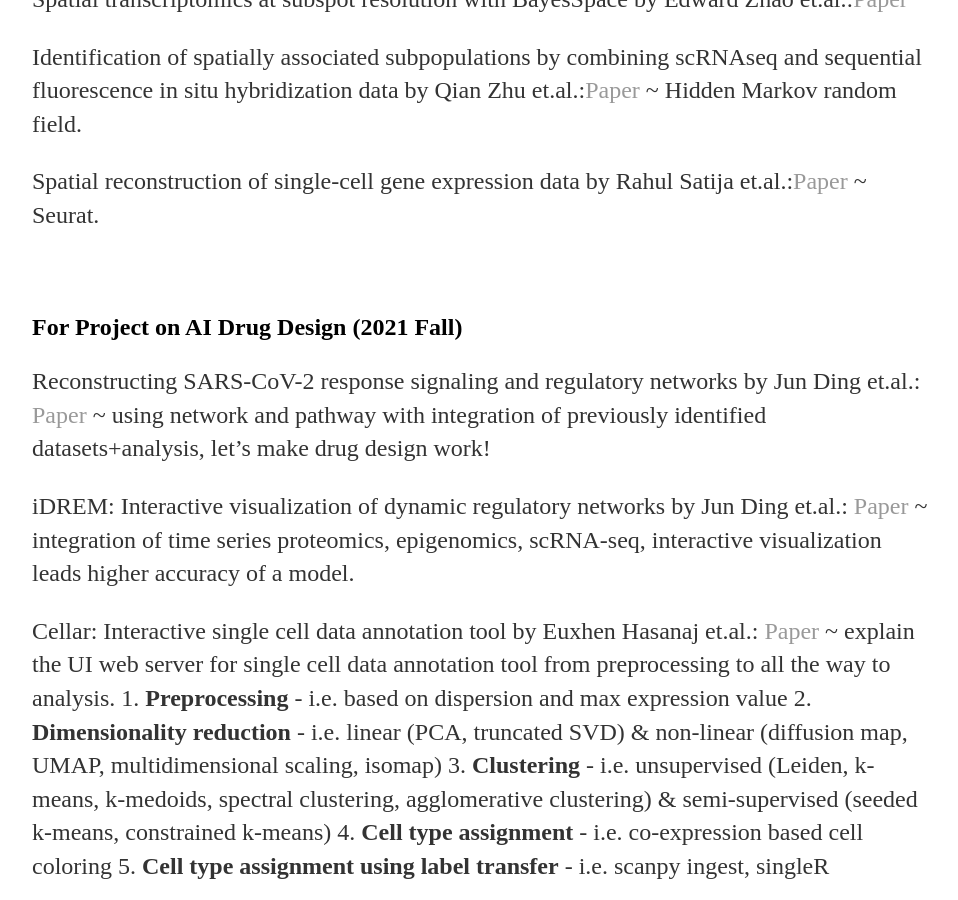
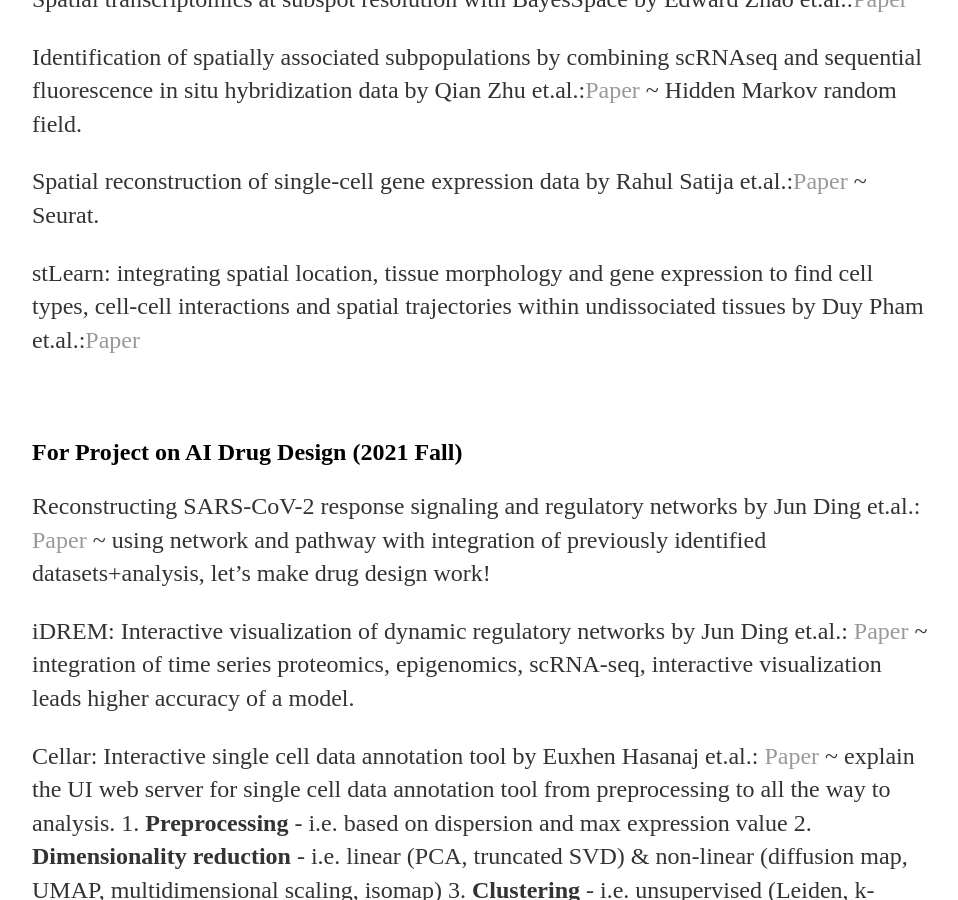
Before and after one commit to yjkweon24/yjkweon24.github.io, a Jekyll site: the page built from _posts/2019-03-16-Academic.md, in a window 1280 px wide and 900 px high, scrolled down 3282 px. Shown: the whole window, without its empty margins (160-1118 px from the left). Built offline with Jekyll 4.4.1, drawn with Linux system fonts in a browser that asks for light colours.

Commit message:
Update 2019-03-16-Academic.md

```diff
--- a/_posts/2019-03-16-Academic.md
+++ b/_posts/2019-03-16-Academic.md
@@ -80,6 +80,9 @@
 Identification of spatially associated subpopulations by combining scRNAseq and sequential fluorescence in situ hybridization data by Qian Zhu et.al.:[Paper](https://www.nature.com/articles/nbt.4260) ~ Hidden Markov random field.
 
 Spatial reconstruction of single-cell gene expression data by Rahul Satija et.al.:[Paper](https://www.nature.com/articles/nbt.3192) ~ Seurat.
+
+stLearn: integrating spatial location, tissue morphology and gene expression to find cell types, cell-cell interactions and spatial trajectories within undissociated tissues by Duy Pham et.al.:[Paper](https://www.biorxiv.org/content/10.1101/2020.05.31.125658v1.full.pdf)
+
 
 <br>
 
```
